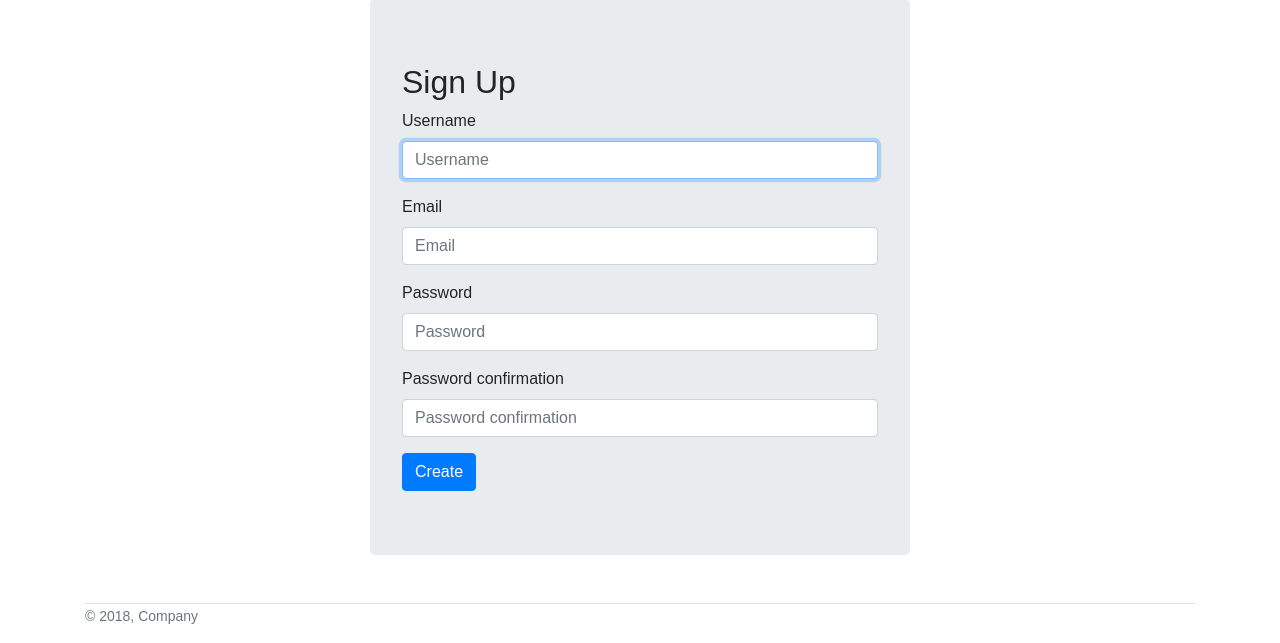
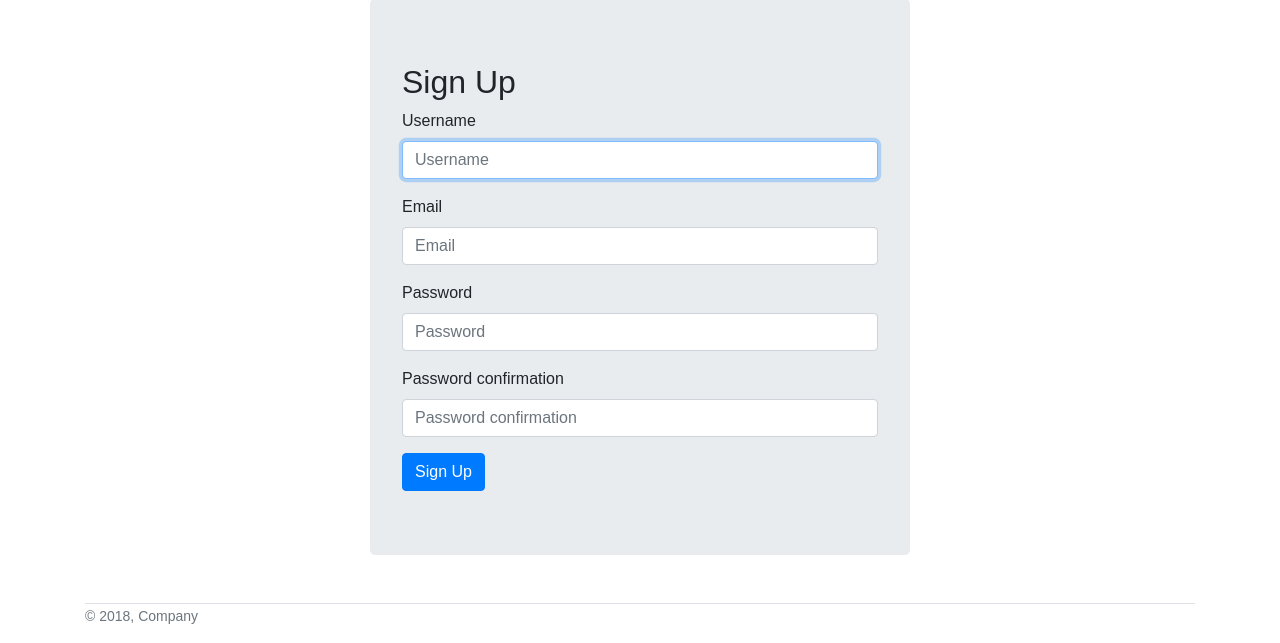
Before and after one commit to dbolgheroni/www-userskel, a Django app: page /signup/ in a window 1280 px wide. Shown: the part 85-728 px from the top of the page. Run offline with Django 3.2, Linux system fonts and the light colour scheme; some libraries are stand-ins or nearby versions.

Commit message:
Match with other buttons.
Sign up == Create

```diff
--- a/userskel/user/templates/user/create.html
+++ b/userskel/user/templates/user/create.html
@@ -8,6 +8,6 @@
     <form action="{% url 'user_create' %}" method="post" class="form">
         {% csrf_token %}
         {% bootstrap_form form %}
-        {% bootstrap_button button_type="submit" content="Create" button_class="btn-primary" size="large" %}
+        {% bootstrap_button button_type="submit" content="Sign Up" button_class="btn-primary" size="large" %}
     </form>
 {% endblock user_form %}
```
